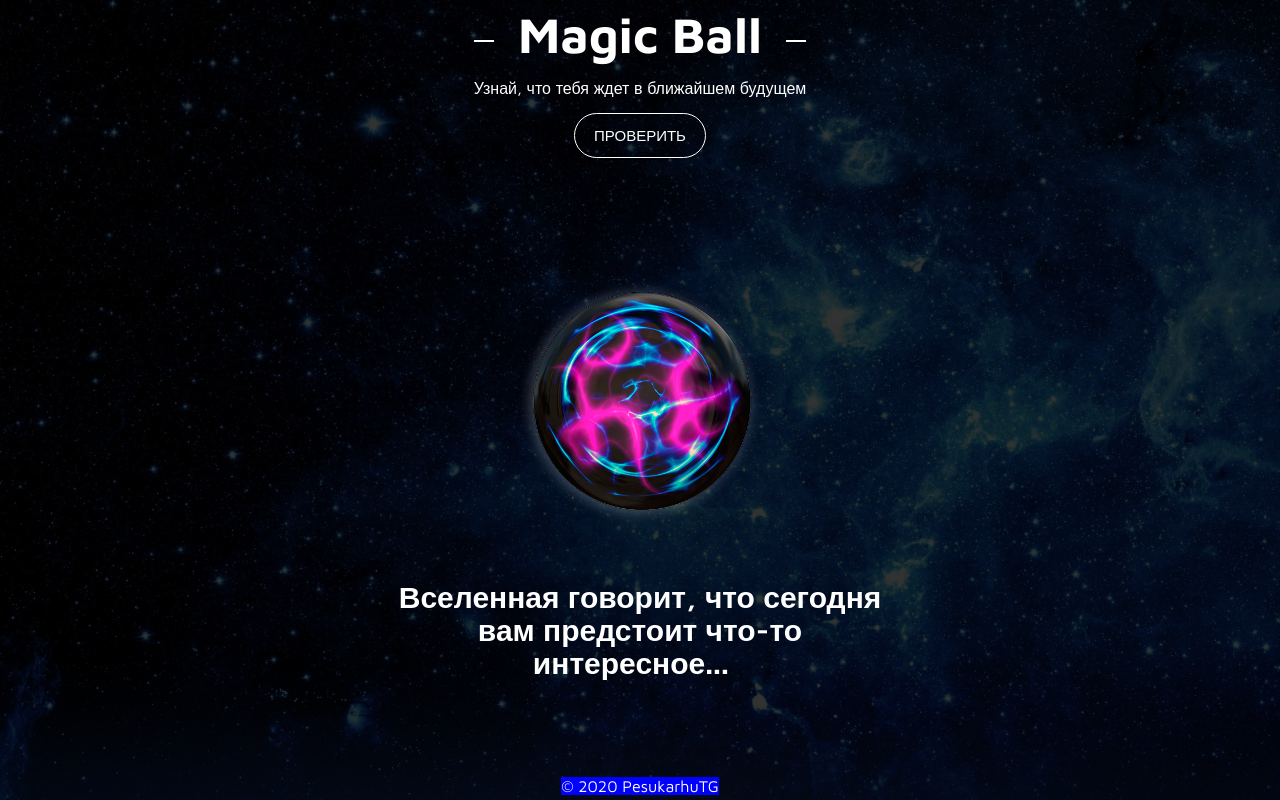
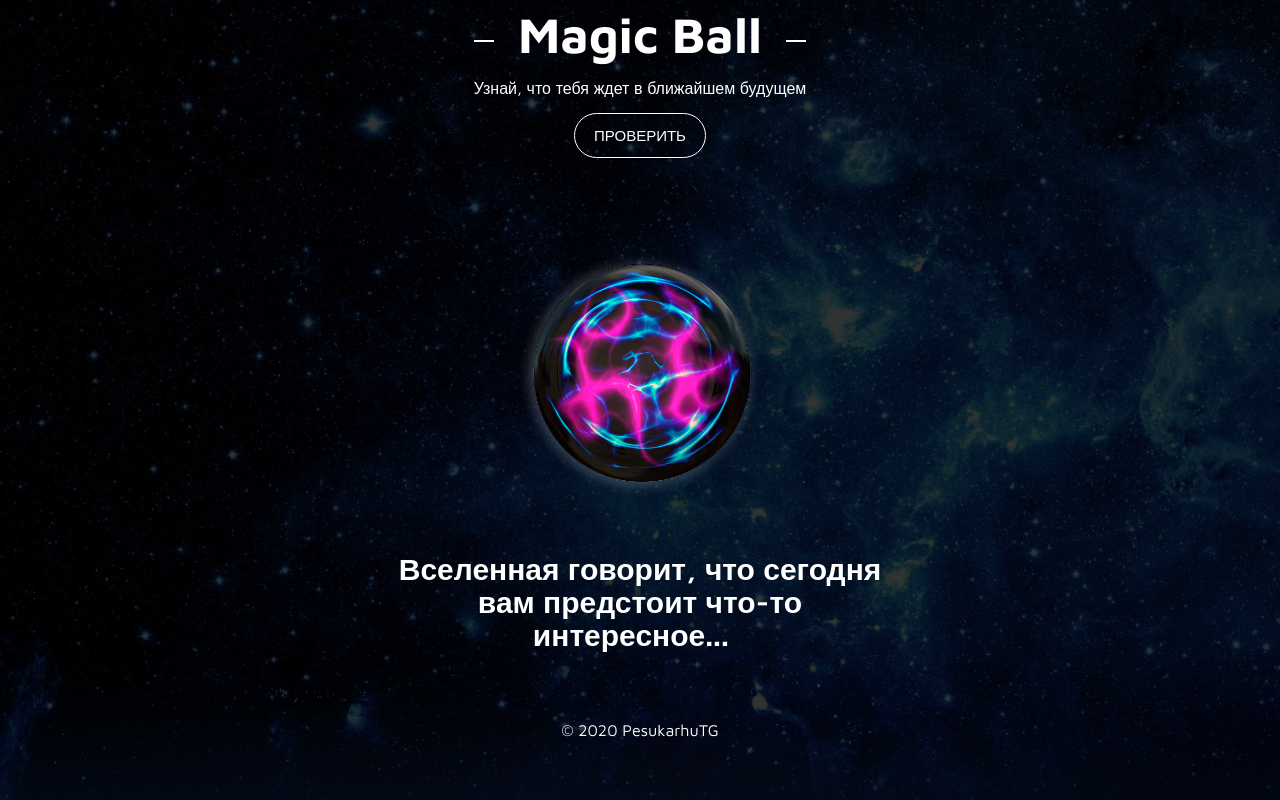
Before and after one commit to PesukarhuTG/magicBall-game, a plain HTML site: page index.html in a window 1280 px wide. Drawn offline with Linux system fonts and the light colour scheme.

Commit message:
Change some design

```diff
--- a/style.css
+++ b/style.css
@@ -25,7 +25,7 @@ body {
 }
 
 .content {
-    height: 100%;
+    height: 93%;
     display: flex;
     flex-direction: column;
     justify-content: space-between;
@@ -117,7 +117,6 @@ body {
 }
 
 .footer {
-    background-color: blue;
     display: flex;
     flex-direction: column;
     align-items: center;
```
